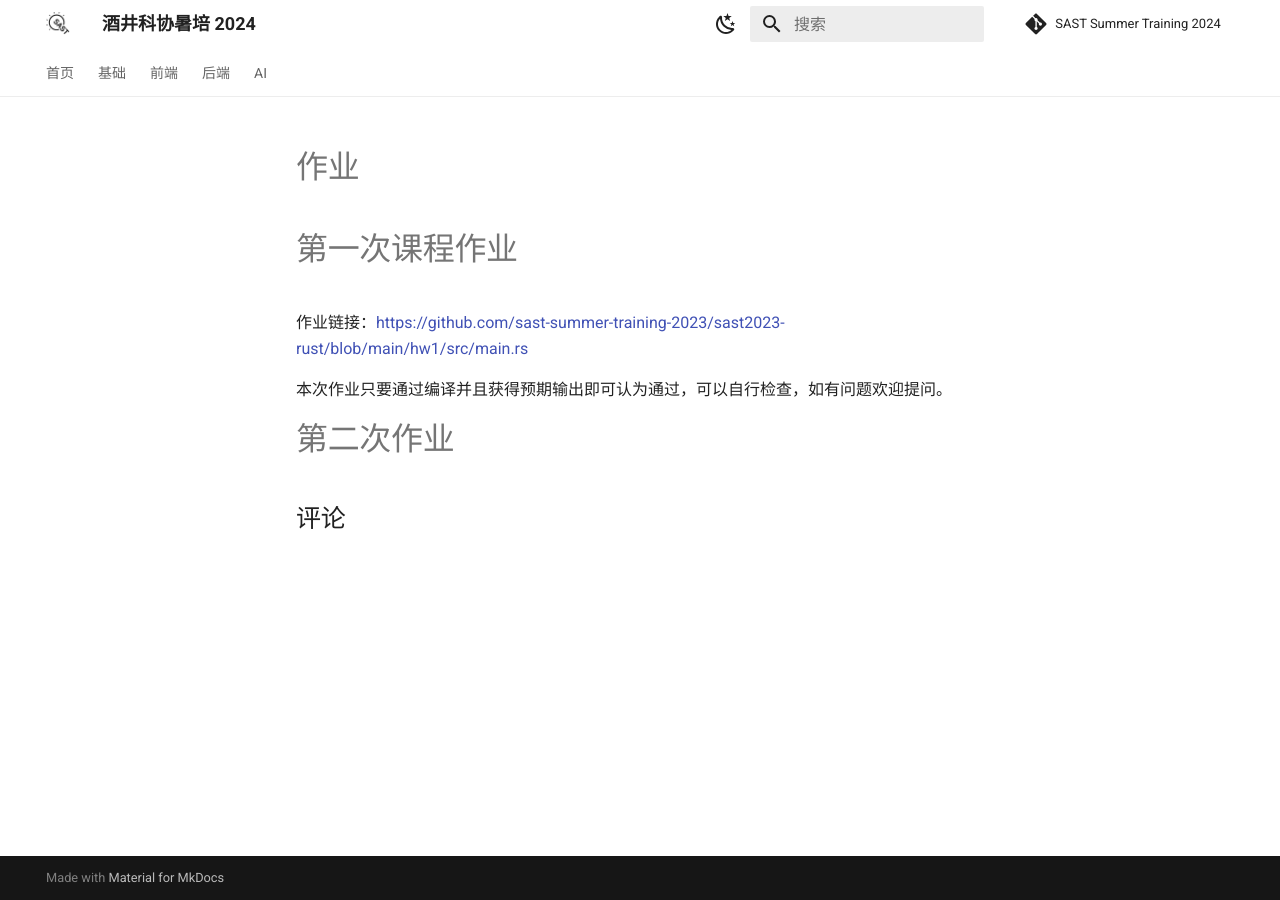
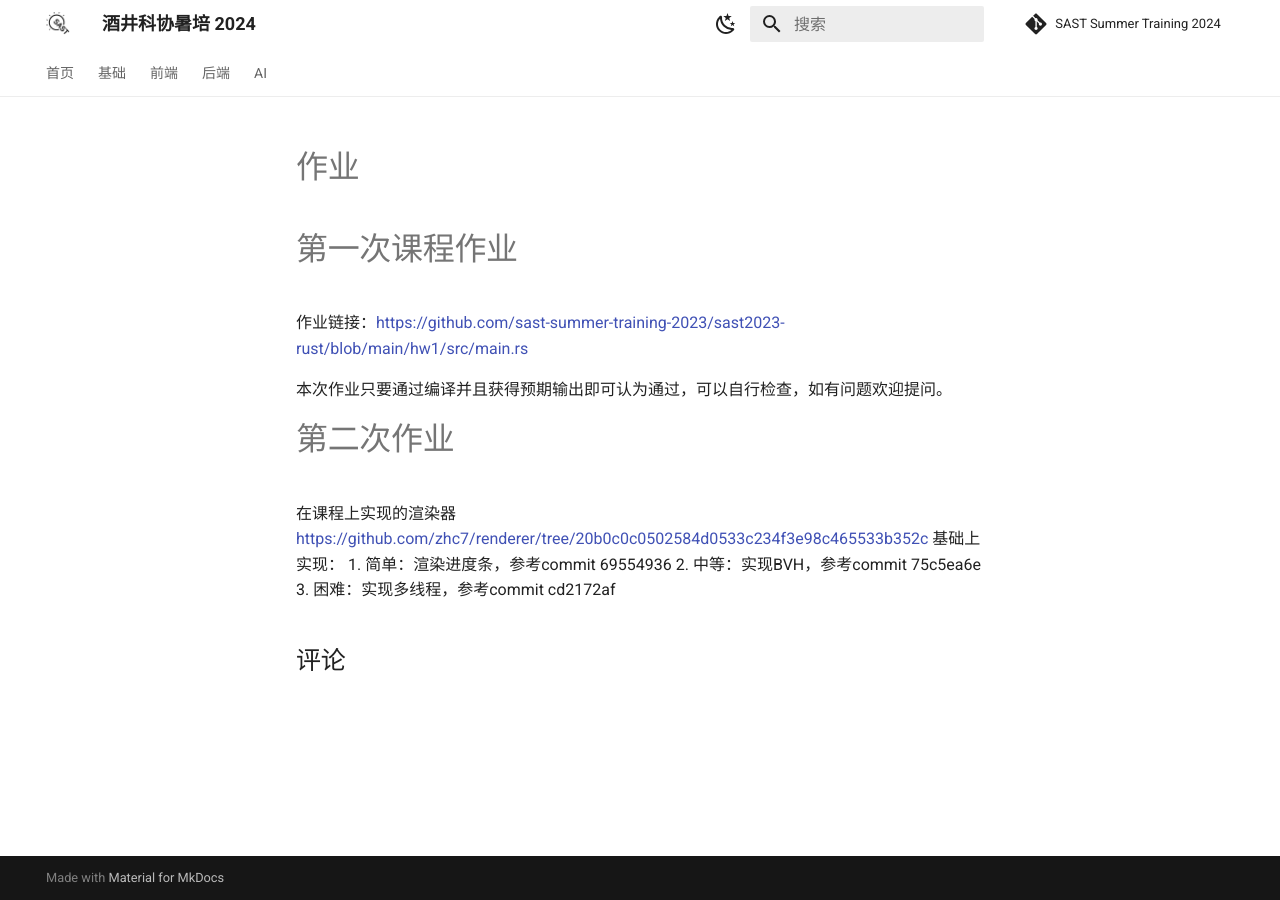
Before and after one commit to sast-summer-training-2024/sast-summer-training-2024.github.io, an MkDocs documentation site: the page built from docs/backend/rust/homework.md, in a window 1280 px wide. Built offline with MkDocs 1.6.1 and Material for MkDocs 9.7.7, drawn with Linux system fonts in a browser that asks for light colours; comment, search, counter and statistics services are not loaded.

Commit message:
feat: rust second homework

```diff
--- a/docs/backend/rust/homework.md
+++ b/docs/backend/rust/homework.md
@@ -7,3 +7,8 @@
 本次作业只要通过编译并且获得预期输出即可认为通过，可以自行检查，如有问题欢迎提问。
 
 # 第二次作业
+
+在课程上实现的渲染器 <https://github.com/zhc7/renderer/tree/20b0c0c0502584d0533c234f3e98c465533b352c> 基础上实现：
+1. 简单：渲染进度条，参考commit 69554936
+2. 中等：实现BVH，参考commit 75c5ea6e
+3. 困难：实现多线程，参考commit cd2172af
```
